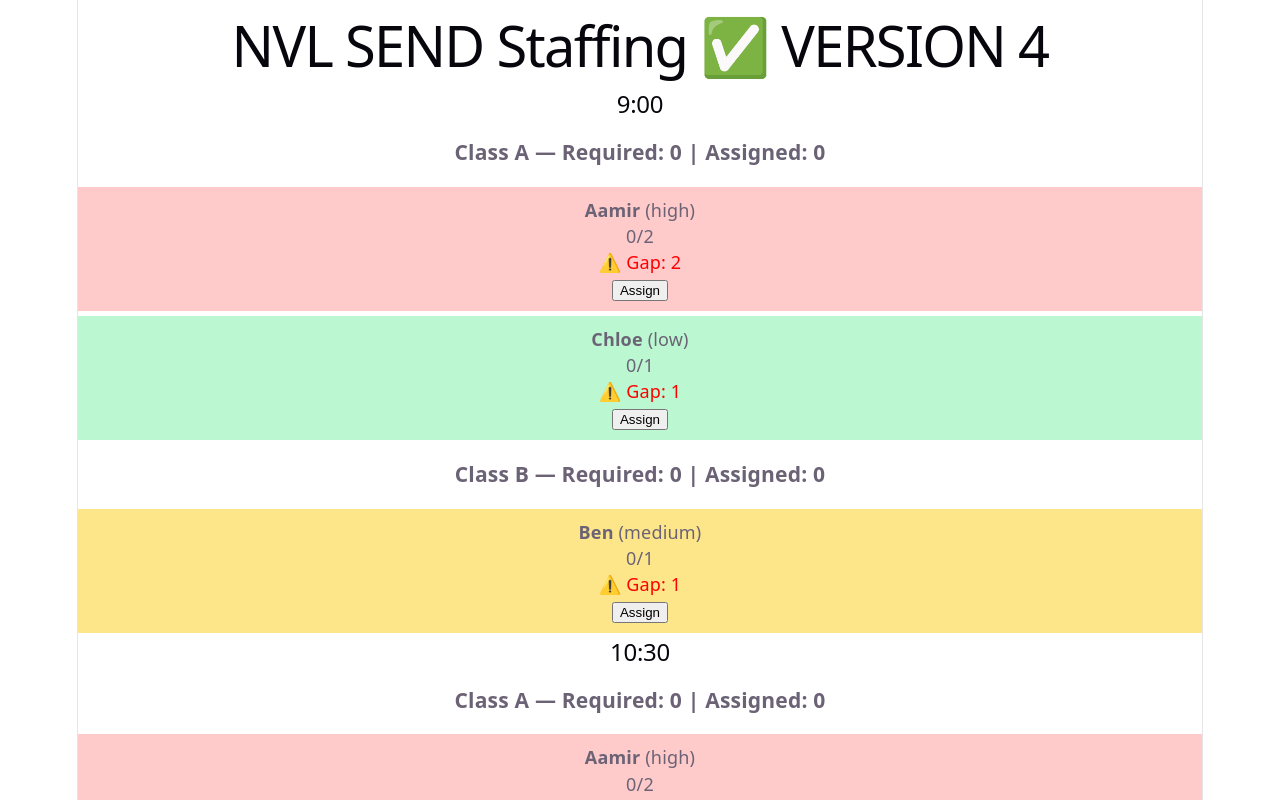
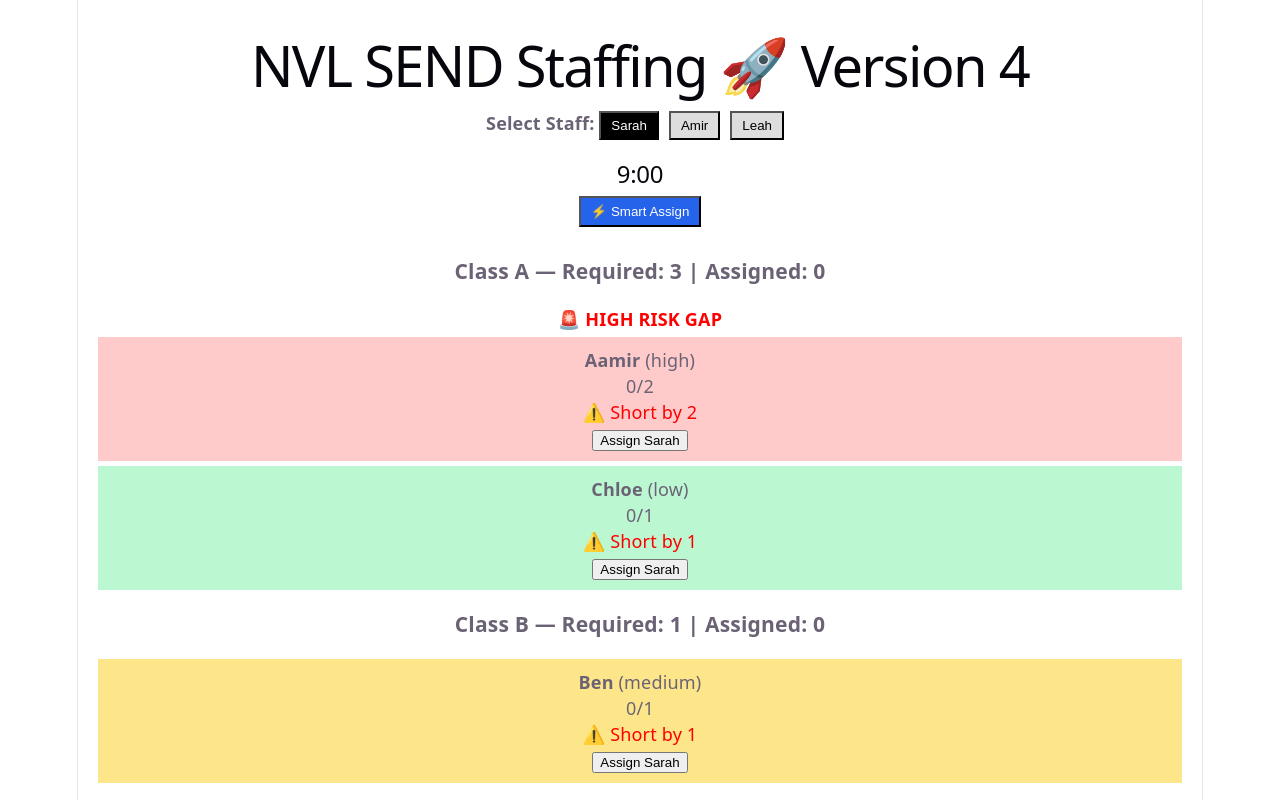
Before and after one commit to pezzaoaks/NVL-Staffing-App, a React (Vite) app: page / in a window 1280 px wide. Shown: the top 800 px of the page. Built offline with nearby package versions, Linux system fonts and the light colour scheme.

Commit message:
Version 4 smart system live

```diff
--- a/src/App.jsx
+++ b/src/App.jsx
@@ -7,6 +7,7 @@ const learners = [
   { name: "Chloe", class: "Class A", risk: "low", ratio: 1 },
 ];
 
+const staffList = ["Sarah", "Amir", "Leah"];
 const slots = ["9:00", "10:30"];
 
 const riskColors = {
@@ -17,6 +18,7 @@ const riskColors = {
 
 export default function App() {
   const [assignments, setAssignments] = useState({});
+  const [selectedStaff, setSelectedStaff] = useState("Sarah");
 
   const getCoverage = (slot, learner) => {
     const key = `${slot}-${learner.name}`;
@@ -36,29 +38,112 @@ export default function App() {
     return acc;
   }, {});
 
+  // ✅ NORMAL ASSIGN
+  const assign = (slot, learner, staff) => {
+    const key = `${slot}-${learner}`;
+    const current = assignments[key] || [];
+
+    setAssignments({
+      ...assignments,
+      [key]: [...current, staff],
+    });
+  };
+
+  // ✅ SMART ASSIGN
+  const smartAssign = (slot) => {
+    let candidates = [];
+
+    learners.forEach((l) => {
+      const coverage = getCoverage(slot, l);
+      if (coverage.gap > 0) {
+        candidates.push({ ...l, gap: coverage.gap });
+      }
+    });
+
+    const riskOrder = { high: 3, medium: 2, low: 1 };
+
+    candidates.sort((a, b) => {
+      if (riskOrder[b.risk] !== riskOrder[a.risk]) {
+        return riskOrder[b.risk] - riskOrder[a.risk];
+      }
+      return b.gap - a.gap;
+    });
+
+    if (candidates.length === 0) return;
+
+    const target = candidates[0];
+
+    assign(slot, target.name, selectedStaff);
+  };
+
   return (
-    <div>
-      <h1>NVL SEND Staffing ✅ VERSION 4</h1>
+    <div style={{ padding: 20 }}>
+      <h1>NVL SEND Staffing 🚀 Version 4</h1>
+
+      {/* ✅ STAFF PANEL */}
+      <div style={{ marginBottom: 20 }}>
+        <strong>Select Staff: </strong>
+        {staffList.map((staff) => (
+          <button
+            key={staff}
+            onClick={() => setSelectedStaff(staff)}
+            style={{
+              marginRight: 10,
+              background: selectedStaff === staff ? "black" : "#ddd",
+              color: selectedStaff === staff ? "white" : "black",
+              padding: "5px 10px",
+            }}
+          >
+            {staff}
+          </button>
+        ))}
+      </div>
 
       {slots.map((slot) => (
-        <div key={slot}>
+        <div key={slot} style={{ marginBottom: 30 }}>
           <h2>{slot}</h2>
+
+          {/* ✅ SMART BUTTON */}
+          <button
+            onClick={() => smartAssign(slot)}
+            style={{
+              marginBottom: 10,
+              background: "#2563eb",
+              color: "white",
+              padding: "6px 10px",
+            }}
+          >
+            ⚡ Smart Assign
+          </button>
 
           {Object.entries(grouped).map(([className, classLearners]) => {
             let totalRequired = 0;
             let totalAssigned = 0;
+            let highRiskGap = false;
+
+            classLearners.forEach((l) => {
+              const c = getCoverage(slot, l);
+              totalRequired += c.required;
+              totalAssigned += c.assigned;
+              if (l.risk === "high" && c.gap > 0) {
+                highRiskGap = true;
+              }
+            });
 
             return (
-              <div key={className}>
+              <div key={className} style={{ marginBottom: 15 }}>
                 <h3>
                   {className} — Required: {totalRequired} | Assigned: {totalAssigned}
                 </h3>
 
+                {highRiskGap && (
+                  <div style={{ color: "red", fontWeight: "bold" }}>
+                    🚨 HIGH RISK GAP
+                  </div>
+                )}
+
                 {classLearners.map((l) => {
                   const coverage = getCoverage(slot, l);
-
-                  totalRequired += coverage.required;
-                  totalAssigned += coverage.assigned;
 
                   return (
                     <div
@@ -66,7 +151,7 @@ export default function App() {
                       style={{
                         background: riskColors[l.risk],
                         padding: 10,
-                        marginBottom: 5,
+                        marginTop: 5,
                       }}
                     >
                       <strong>{l.name}</strong> ({l.risk})
@@ -77,22 +162,20 @@ export default function App() {
 
                       {coverage.gap > 0 && (
                         <div style={{ color: "red" }}>
-                          ⚠️ Gap: {coverage.gap}
+                          ⚠️ Short by {coverage.gap}
                         </div>
                       )}
 
+                      {coverage.gap <= 0 && (
+                        <div>✅ Covered</div>
+                      )}
+
                       <button
-                        onClick={() => {
-                          const key = `${slot}-${l.name}`;
-                          const current = assignments[key] || [];
-
-                          setAssignments({
-                            ...assignments,
-                            [key]: [...current, "Staff"],
-                          });
-                        }}
+                        onClick={() =>
+                          assign(slot, l.name, selectedStaff)
+                        }
                       >
-                        Assign
+                        Assign {selectedStaff}
                       </button>
                     </div>
                   );
```
